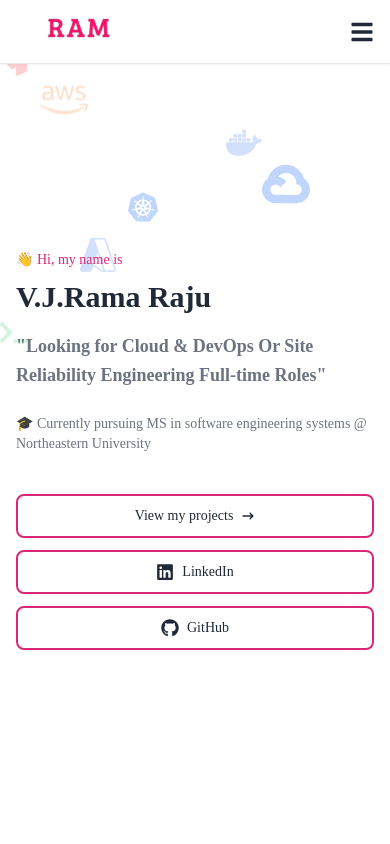
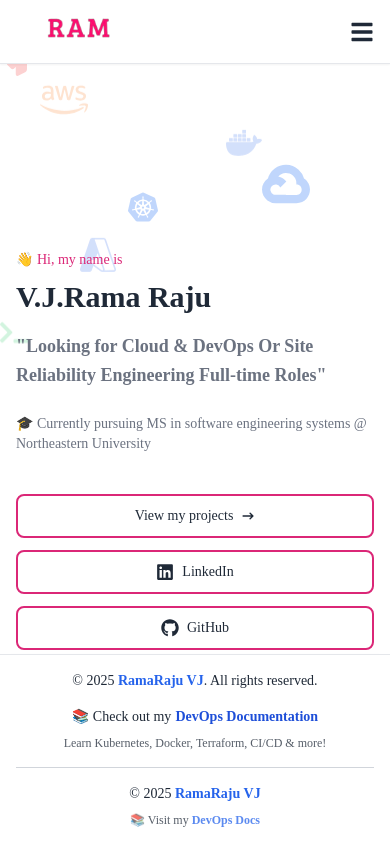
Before and after one commit to RamaRaju-vj/portfolio, a React (Create React App) app: page / in a window 390 px wide. Shown: the top 844 px of the page. Built offline with nearby package versions, Linux system fonts and the light colour scheme.

Commit message:
Add responsive sticky footer with copyright and DevOps docs link

```diff
--- a/src/App.js
+++ b/src/App.js
@@ -4,6 +4,7 @@ import Navbar from "./components/Navbar";
 import Skills from "./components/Skills";
 import Projects from "./components/Projects";
 import Experience from "./components/Experience"; // Import the Experience component
+import Footer from "./components/Footer"; // Import the Footer component
 import { ThemeProvider } from "./context/ThemeContext";
 import ParallaxBackground from "./components/ParallaxBackground";
 
@@ -18,6 +19,7 @@ function App() {
         <Projects />
         <Experience /> {/* Add Experience component here */}
         <Contact />
+        <Footer /> {/* Add Footer component here */}
       </div>
     </ThemeProvider>
   );
--- /dev/null
+++ b/src/components/Footer.jsx
@@ -0,0 +1,75 @@
+import React from 'react';
+import { useTheme } from '../context/ThemeContext';
+
+const Footer = () => {
+  const { theme } = useTheme();
+
+  const currentYear = new Date().getFullYear();
+
+  return (
+    <footer className={`sticky bottom-0 w-full py-4 px-4 shadow-lg transition-colors duration-300 ${
+      theme === 'dark'
+        ? 'bg-gray-900 text-white border-t border-gray-700'
+        : 'bg-white text-gray-800 border-t border-gray-200'
+    }`}>
+      <div className="max-w-7xl mx-auto">
+        <div className="flex flex-col sm:flex-row items-center justify-between gap-4">
+          {/* Copyright Section */}
+          <div className="text-center sm:text-left">
+            <p className="text-sm font-medium">
+              © {currentYear} <span className="font-bold text-blue-600 dark:text-blue-400">RamaRaju VJ</span>. All rights reserved.
+            </p>
+          </div>
+
+          {/* DevOps Docs Link Section */}
+          <div className="text-center sm:text-right">
+            <p className="text-sm mb-2">
+              📚 Check out my
+              <a
+                href="https://docs.ramaraju-vj.engineer/"
+                target="_blank"
+                rel="noopener noreferrer"
+                className={`ml-1 font-semibold hover:underline transition-all duration-200 ${
+                  theme === 'dark'
+                    ? 'text-blue-400 hover:text-blue-300'
+                    : 'text-blue-700 hover:text-blue-800'
+                }`}
+              >
+                DevOps Documentation
+              </a>
+            </p>
+            <p className="text-xs opacity-75">
+              Learn Kubernetes, Docker, Terraform, CI/CD & more!
+            </p>
+          </div>
+        </div>
+
+        {/* Mobile Responsive Layout */}
+        <div className="mt-4 pt-4 border-t border-gray-300 dark:border-gray-600 sm:hidden">
+          <div className="text-center space-y-2">
+            <p className="text-sm font-medium">
+              © {currentYear} <span className="font-bold text-blue-600 dark:text-blue-400">RamaRaju VJ</span>
+            </p>
+            <p className="text-xs opacity-75">
+              📚 Visit my{' '}
+              <a
+                href="https://docs.ramaraju-vj.engineer/"
+                target="_blank"
+                rel="noopener noreferrer"
+                className={`font-semibold hover:underline ${
+                  theme === 'dark'
+                    ? 'text-blue-400 hover:text-blue-300'
+                    : 'text-blue-600 hover:text-blue-700'
+                }`}
+              >
+                DevOps Docs
+              </a>
+            </p>
+          </div>
+        </div>
+      </div>
+    </footer>
+  );
+};
+
+export default Footer;
```
Also changed, not shown: 12 other files (tests, documents, lock files or other folders).
